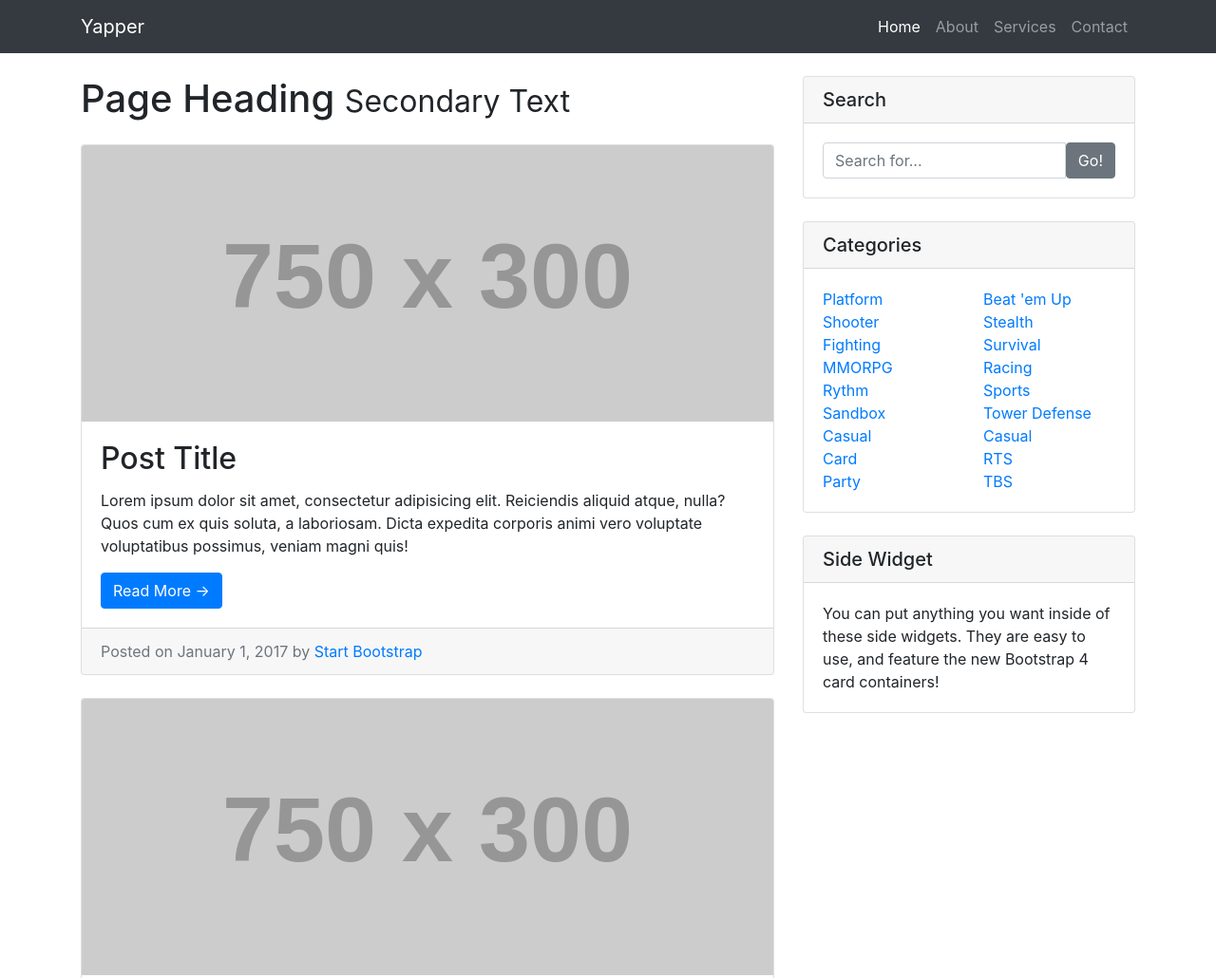
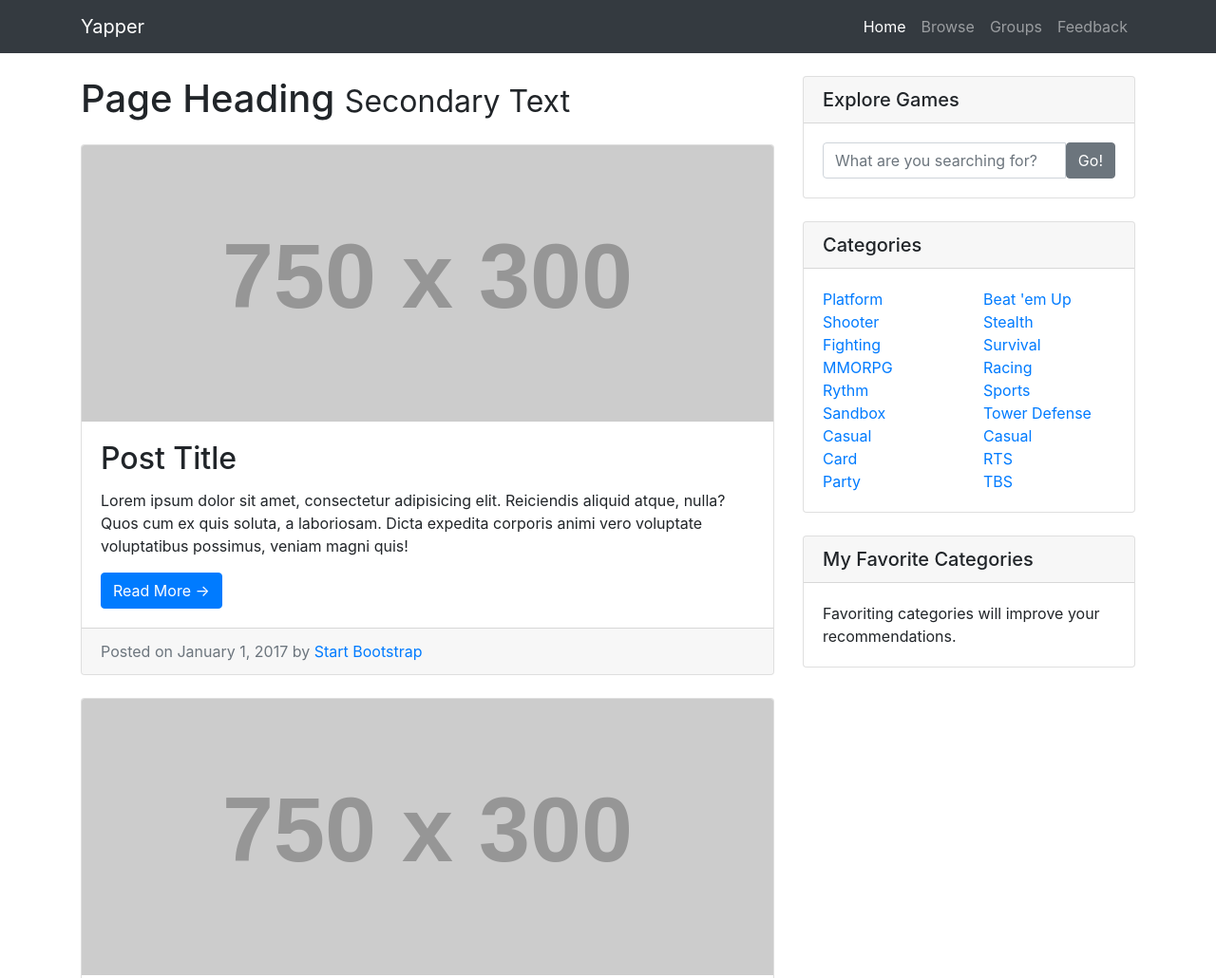
Before and after one commit to smalhi5/Game-Library, a website: page index.html in a window 1280 px wide. Shown: the top 1030 px of the page at 95% size. Drawn offline with Linux system fonts and the light colour scheme; placeholder pictures from the web are drawn by us.

Commit message:
dschnieders

```diff
--- a/index.html
+++ b/index.html
@@ -35,13 +35,13 @@
               </a>
             </li>
             <li class="nav-item">
-              <a class="nav-link" href="#">About</a>
+              <a class="nav-link" href="#">Browse</a>
             </li>
             <li class="nav-item">
-              <a class="nav-link" href="#">Services</a>
+              <a class="nav-link" href="#">Groups</a>
             </li>
             <li class="nav-item">
-              <a class="nav-link" href="#">Contact</a>
+              <a class="nav-link" href="#">Feedback</a>
             </li>
           </ul>
         </div>
@@ -119,10 +119,10 @@
 
           <!-- Search Widget -->
           <div class="card my-4">
-            <h5 class="card-header">Search</h5>
+            <h5 class="card-header">Explore Games</h5>
             <div class="card-body">
               <div class="input-group">
-                <input type="text" class="form-control" placeholder="Search for...">
+                <input type="text" class="form-control" placeholder="What are you searching for?">
                 <span class="input-group-btn">
                   <button class="btn btn-secondary" type="button">Go!</button>
                 </span>
@@ -219,9 +219,9 @@
 
           <!-- Side Widget -->
           <div class="card my-4">
-            <h5 class="card-header">Side Widget</h5>
+            <h5 class="card-header">My Favorite Categories</h5>
             <div class="card-body">
-              You can put anything you want inside of these side widgets. They are easy to use, and feature the new Bootstrap 4 card containers!
+              Favoriting categories will improve your recommendations.
             </div>
           </div>
 
```
Also changed, not shown: signIn.html (+10 -10 lines).
